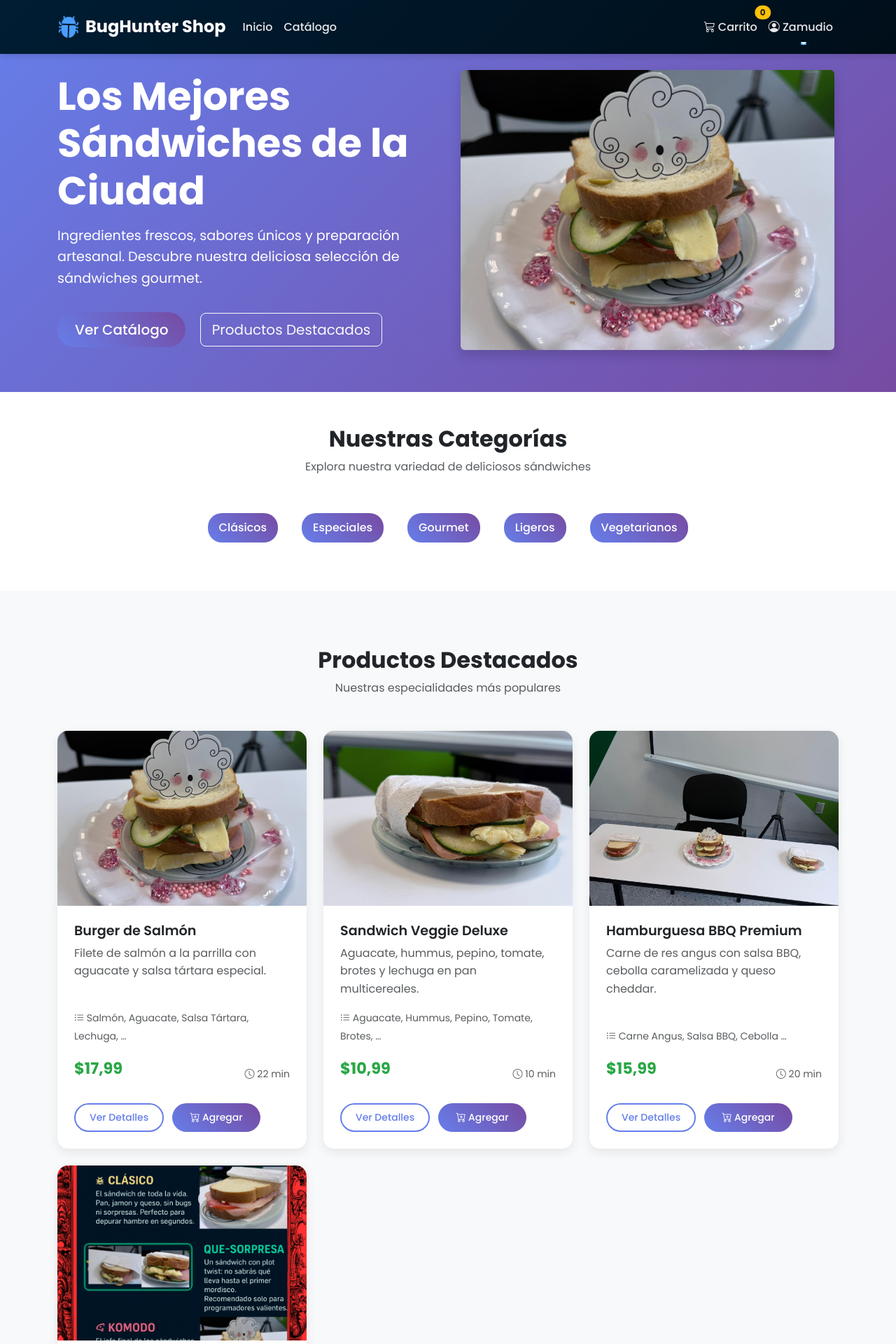
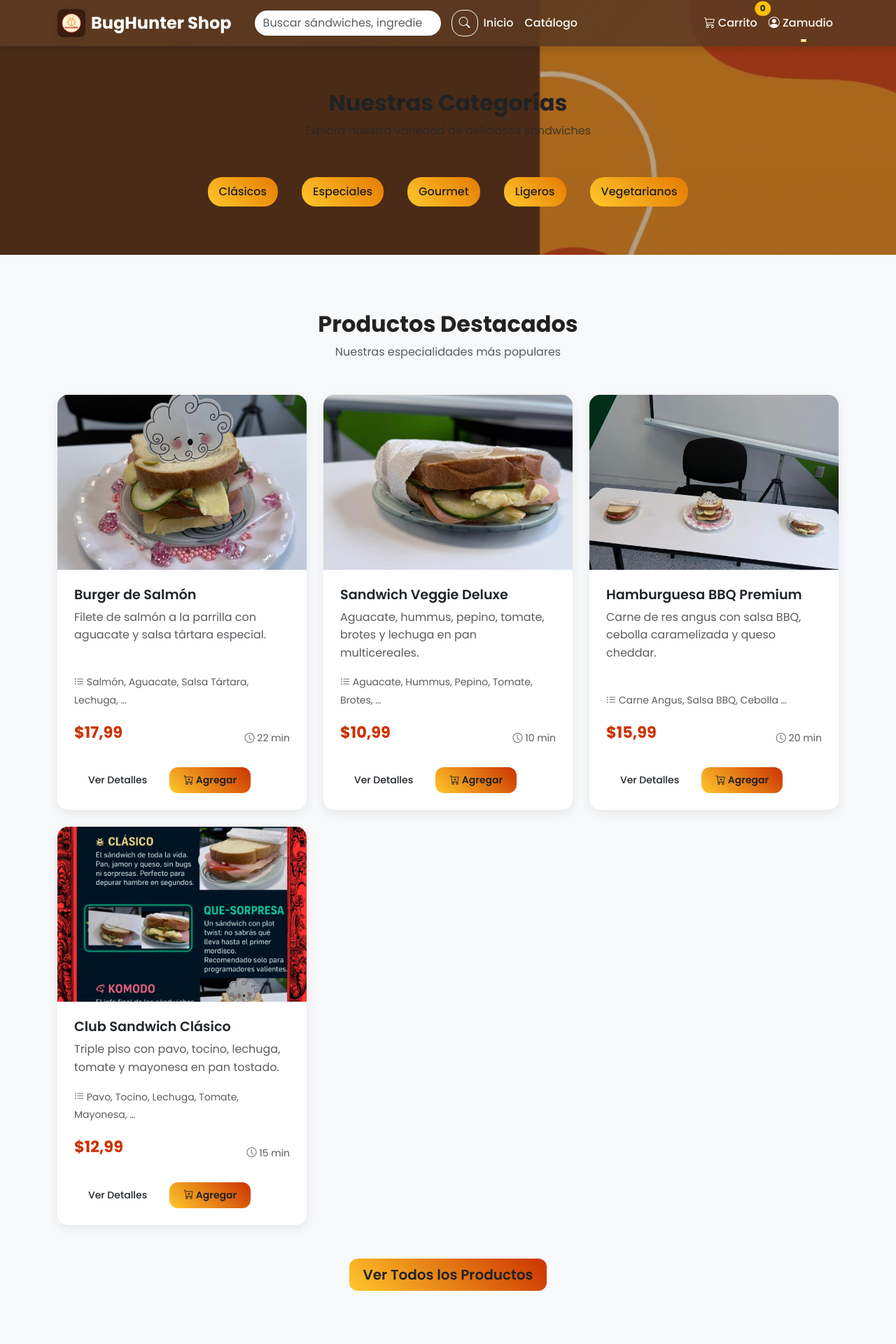
Before and after one commit to edloper1/sandwich_shop, a Django app: page / in a window 1280 px wide. Shown: the top 1920 px of the page at 70% size. Run offline with Django 5.2, Linux system fonts and the light colour scheme; a user stored in the database is signed in; data comes from the database, SQL or seed files in the repository; both versions use the stored data as it was after the commit.

```diff
--- a/static/css/style.css
+++ b/static/css/style.css
@@ -1,14 +1,53 @@
+:root{
+    /* Paleta solicitada por el usuario */
+    --color-primary: #5C3A21; /* Marrón Chocolate Oscuro */
+    --color-terra: #CB3300;   /* Rojo Ladrillo / Terracota */
+    --color-mustard: #FFC72C; /* Amarillo Mostaza / Dorado */
+    --color-orange: #E57A00;  /* Naranja Oscuro */
+    --color-cream: #F7F7F0;   /* Blanco Cremoso */
+
+    --text-on-dark: var(--color-cream);
+}
+
 /* Fuentes personalizadas */
 body {
     font-family: 'Poppins', sans-serif;
     line-height: 1.6;
+    color: #222;
+    background-color: #fff;
+}
+
+/* Aplicar la UI como fondo cuando se use la clase .site-ui */
+.site-ui {
+    background-image: url('/media/Nproductos/ui.jpg');
+    background-size: cover;
+    background-position: center center;
+    background-attachment: fixed;
+    position: relative;
+    color: #222;
+}
+
+/* overlay para atenuar la imagen y asegurar contraste */
+.site-ui::before {
+    content: '';
+    position: absolute;
+    inset: 0;
+    /* overlay sutil usando tonos de la paleta para mejor contraste */
+    background: linear-gradient(180deg, rgba(92,58,33,0.45), rgba(92,58,33,0.55));
+    pointer-events: none;
+}
+
+/* Contenido principal encima del overlay */
+.site-ui main, .site-ui footer, .site-ui .container {
+    position: relative;
+    z-index: 2;
 }
 
 /* Navbar personalizada - Colores basados en el logo */
 .navbar-custom {
-    background: linear-gradient(135deg, #001d33, #000e19);
-    box-shadow: 0 2px 10px rgba(0,0,0,0.15);
-    transition: all 0.3s ease;
+    background: linear-gradient(135deg, var(--color-primary), rgba(92,58,33,0.85));
+    box-shadow: 0 2px 12px rgba(0,0,0,0.18);
+    transition: all 0.22s ease;
 }
 
 .navbar-custom .navbar-brand {
@@ -24,14 +63,14 @@ body {
 }
 
 .navbar-custom .nav-link {
-    color: rgba(255, 255, 255, 0.9) !important;
+    color: var(--color-cream) !important;
     font-weight: 500;
     transition: all 0.3s ease;
     position: relative;
 }
 
 .navbar-custom .nav-link:hover {
-    color: white !important;
+    color: var(--color-mustard) !important;
     transform: translateY(-1px);
 }
 
@@ -40,10 +79,10 @@ body {
     position: absolute;
     width: 0;
     height: 2px;
-    bottom: -5px;
+    bottom: -6px;
     left: 50%;
-    background-color: #4a9eff;
-    transition: all 0.3s ease;
+    background-color: var(--color-mustard);
+    transition: all 0.22s ease;
     transform: translateX(-50%);
 }
 
@@ -76,10 +115,9 @@ body {
 
 .logo-icon {
     font-size: 2rem;
-    color: #4a9eff;
-    text-shadow: 0 2px 4px rgba(0,0,0,0.3);
-    transition: all 0.3s ease;
-    animation: subtle-glow 3s ease-in-out infinite alternate;
+    color: var(--color-mustard);
+    text-shadow: 0 2px 6px rgba(0,0,0,0.28);
+    transition: all 0.22s ease;
 }
 
 .navbar-custom .logo-icon {
@@ -124,10 +162,10 @@ body {
 
 /* Hero Section */
 .hero-section {
-    background: linear-gradient(135deg, #667eea 0%, #764ba2 100%);
-    color: white;
-    padding: 100px 0 60px 0;
-    margin-top: -80px;
+    background: linear-gradient(135deg, rgba(247,247,240,0.85), rgba(92,58,33,0.04));
+    color: #222;
+    padding: 80px 0 40px 0;
+    margin-top: -70px;
 }
 
 .hero-section h1 {
@@ -185,24 +223,24 @@ body {
 .producto-card .precio {
     font-size: 1.4rem;
     font-weight: 700;
-    color: #28a745;
+    color: var(--color-terra);
     margin-bottom: 1rem;
 }
 
 /* Botones personalizados */
 .btn-primary {
-    background: linear-gradient(45deg, #667eea, #764ba2);
+    background: linear-gradient(45deg, var(--color-mustard), var(--color-terra));
     border: none;
-    border-radius: 25px;
-    padding: 10px 25px;
-    font-weight: 500;
-    transition: all 0.3s ease;
+    border-radius: 12px;
+    padding: 8px 20px;
+    font-weight: 600;
+    color: #222;
+    transition: all 0.18s ease;
 }
 
 .btn-primary:hover {
-    background: linear-gradient(45deg, #5a6fd8, #6a4190);
     transform: translateY(-2px);
-    box-shadow: 0 5px 15px rgba(0,0,0,0.2);
+    box-shadow: 0 8px 18px rgba(92,58,33,0.18);
 }
 
 .btn-outline-primary {
@@ -214,11 +252,20 @@ body {
     transition: all 0.3s ease;
 }
 
+    .btn-outline-primary {
+        border: 2px solid var(--color-accent);
+        color: var(--color-accent);
+        border-radius: 25px;
+        padding: 8px 20px;
+        font-weight: 500;
+        transition: all 0.3s ease;
+    }
+
 .btn-outline-primary:hover {
-    background: #667eea;
-    border-color: #667eea;
-    color: white;
-    transform: translateY(-2px);
+        background: var(--color-accent);
+        border-color: var(--color-accent);
+        color: white;
+        transform: translateY(-2px);
 }
 
 /* Filtros del catálogo */
@@ -239,14 +286,30 @@ body {
 }
 
 .search-box:focus {
-    border-color: #667eea;
-    box-shadow: none;
+    border-color: var(--color-terra);
+    box-shadow: 0 0 0 3px rgba(203,51,0,0.08);
+}
+
+/* Navbar search */
+.navbar-search {
+    width: 320px;
+    max-width: 40vw;
+}
+.navbar-search .form-control {
+    border-radius: 20px;
+    padding: 6px 12px;
+    border: 1px solid rgba(0,0,0,0.08);
+}
+.navbar-search .btn-search {
+    border-radius: 16px;
+    padding: 6px 10px;
+    margin-left: 6px;
 }
 
 /* Categorías */
 .categoria-badge {
-    background: linear-gradient(45deg, #667eea, #764ba2);
-    color: white;
+    background: linear-gradient(45deg, var(--color-mustard), var(--color-orange));
+    color: #222;
     padding: 8px 16px;
     border-radius: 20px;
     text-decoration: none;
--- a/static/js/main.js
+++ b/static/js/main.js
@@ -135,6 +135,15 @@ $(document).ready(function() {
             }
         }, 300);
     });
+
+    // Marcar pestaña activa en la navegación (mejora UX)
+    const path = window.location.pathname;
+    $('.navbar-nav .nav-link').each(function() {
+        const href = $(this).attr('href');
+        if (href && path.startsWith(href)) {
+            $(this).addClass('active');
+        }
+    });
 });
 
 // Función para actualizar contador del carrito
--- a/templates/base.html
+++ b/templates/base.html
@@ -17,14 +17,20 @@
 
     {% block extra_css %}{% endblock %}
 </head>
-<body>
+<body class="site-ui">
+    <a class="visually-hidden-focusable" href="#main-content">Saltar al contenido</a>
     <!-- Navbar -->
     <nav class="navbar navbar-expand-lg navbar-dark navbar-custom fixed-top">
         <div class="container">
             <a class="navbar-brand fw-bold d-flex align-items-center" href="{% url 'productos:inicio' %}">
-                <i class="bi bi-bug-fill logo-icon me-2"></i>
+                <img src="/media/Nproductos/logo.jpg" class="logo-img me-2" alt="logo">
                 BugHunter Shop
             </a>
+
+            <form class="d-flex ms-3 navbar-search" role="search" id="search-form" action="{% url 'productos:catalogo' %}" method="get">
+                <input id="search-input" name="q" class="form-control me-2" type="search" placeholder="Buscar sándwiches, ingredientes..." aria-label="Buscar">
+                <button class="btn btn-outline-light btn-search" type="submit"><i class="bi bi-search"></i></button>
+            </form>
 
             <button class="navbar-toggler" type="button" data-bs-toggle="collapse" data-bs-target="#navbarNav">
                 <span class="navbar-toggler-icon"></span>
@@ -96,7 +102,7 @@
             <div class="row">
                 <div class="col-md-6">
                     <div class="d-flex align-items-center mb-3">
-                        <i class="bi bi-bug-fill logo-icon me-2"></i>
+                        <img src="/media/Nproductos/logo.jpg" class="logo-img me-2" alt="logo">
                         <h5 class="mb-0">BugHunter</h5>
                     </div>
                     <p>Los mejores sándwiches de la ciudad, preparados con amor y los ingredientes más frescos.</p>
--- a/templates/productos/inicio.html
+++ b/templates/productos/inicio.html
@@ -4,28 +4,7 @@
 {% block title %}{{ titulo }} - BugHunter Shop{% endblock %}
 
 {% block content %}
-<!-- Hero Section -->
-<section class="hero-section">
-    <div class="container">
-        <div class="row align-items-center">
-            <div class="col-lg-6">
-                <h1 class="fade-in-up">Los Mejores Sándwiches de la Ciudad</h1>
-                <p class="fade-in-up">Ingredientes frescos, sabores únicos y preparación artesanal. Descubre nuestra deliciosa selección de sándwiches gourmet.</p>
-                <div class="fade-in-up">
-                    <a href="{% url 'productos:catalogo' %}" class="btn btn-primary btn-lg me-3">Ver Catálogo</a>
-                    <a href="#destacados" class="btn btn-outline-light btn-lg">Productos Destacados</a>
-                </div>
-            </div>
-            <div class="col-lg-6">
-                <div class="text-center">
-                    {% if productos_destacados.first.imagen %}
-                        <img src="{{ productos_destacados.first.imagen.url }}" alt="Sandwich destacado" class="img-fluid rounded shadow" style="max-height: 400px;">
-                    {% endif %}
-                </div>
-            </div>
-        </div>
-    </div>
-</section>
+
 
 <!-- Categorías -->
 <section class="py-5">
```
Also changed, not shown: other parts of static/css/style.css (+13 -13 lines), apply_ui_to_images.py (added, +106 -0 lines), tools/extract_palette.py (added, +26 -0 lines), db.sqlite3, media/Nproductos/Imagen de WhatsApp 2025-10-28 a las 20.04.52_21a1adc3.jpg (deleted), media/Nproductos/ui.jpg (added), media/productos/Imagen de WhatsApp 2025-10-28 a las 19.11.16_366e9391.jpg (added), media/productos/Imagen de WhatsApp 2025-10-28 a las 19.13.42_c9dd3b9c.jpg (added), media/productos/Imagen de WhatsApp 2025-10-28 a las 19.22.22_75e79ec7.jpg (added), media/productos/Imagen de WhatsApp 2025-10-28 a las 19.24.29_b4db3f17.jpg (added).
